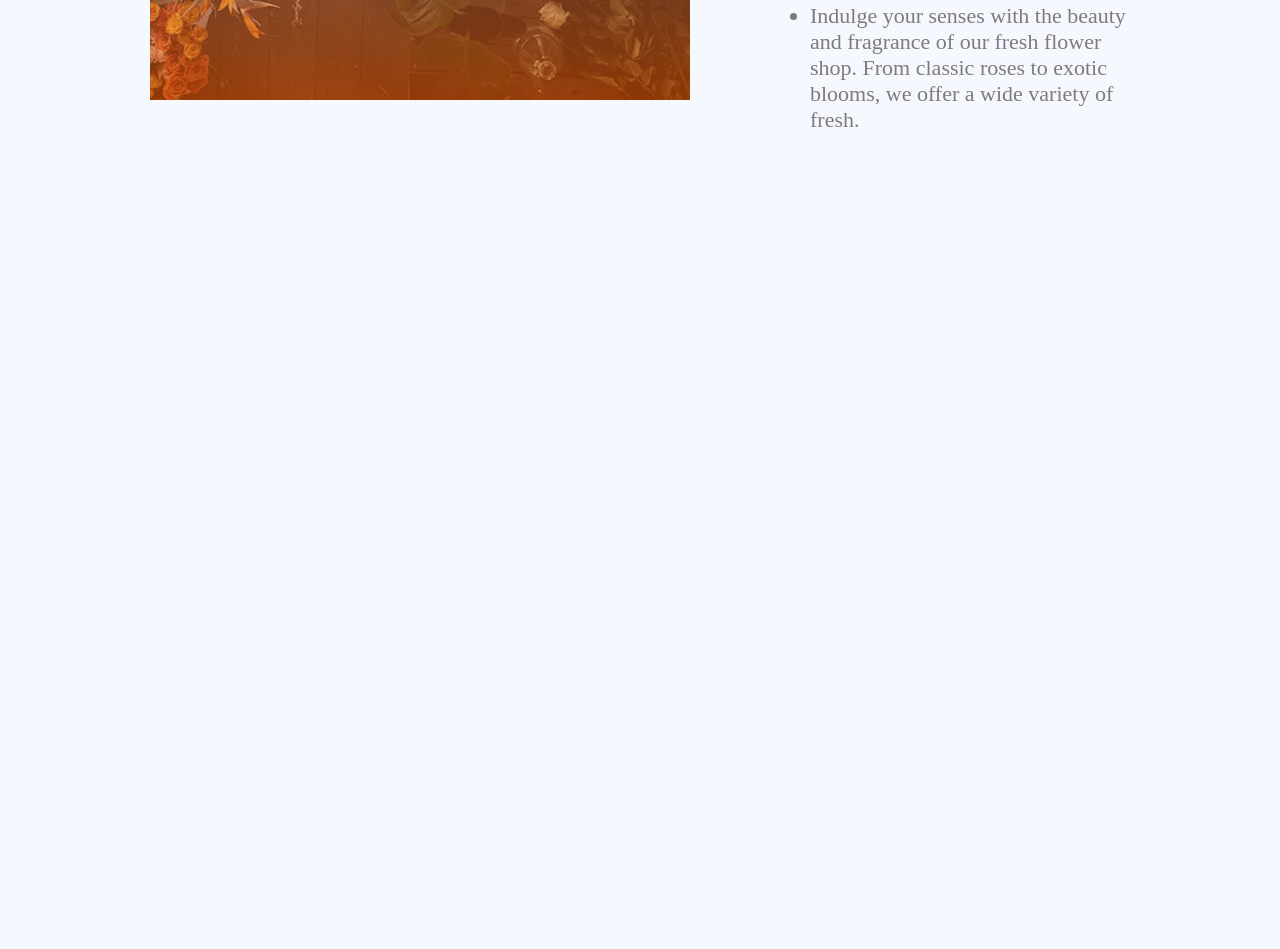
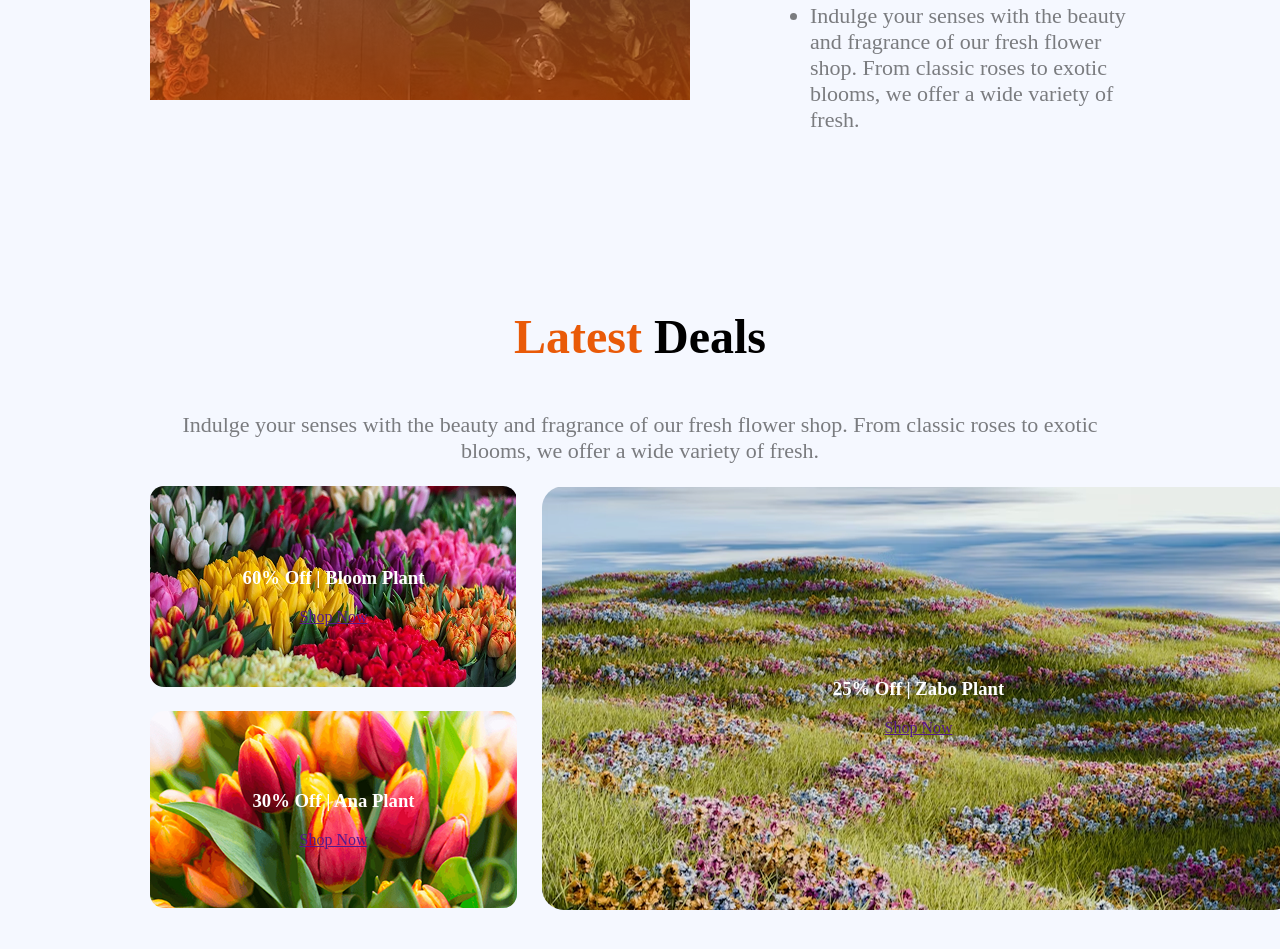
Before and after one commit to jihanurrahman33/B12A02-Responsive-Flowers, a plain HTML site: page index.html in a window 1280 px wide. Shown: the part 2593-3542 px from the top of the page. Before the commit the page ends 2902 px from the top, so only its background shows below. Drawn offline with Linux system fonts and the light colour scheme.

Commit message:
Latest deal section ui in progress

```diff
--- a/index.html
+++ b/index.html
@@ -140,7 +140,27 @@
 
        <!-- latest deal section -->
         <section class="latest-deal-section">
+           <div class="latest-deal-info-container noto-serif">
+            <h3><span>Latest</span> Deals</h3>
+            <p>Indulge your senses with the beauty and fragrance of our fresh flower shop. From classic roses to exotic blooms, we offer a wide variety of fresh.</p>
+           </div>
+           <div class="latest-deal-img-banner-container">
+             <div class="left">
+              <div class="bloom-plant">
+                <h3>60% Off | Bloom Plant</h3>
+                <a href="">Shop Now</a>
+             </div>
+             <div class="ana-plant">
+                <h3>30% Off | Ana  Plant</h3>
+                <a href="">Shop Now</a>
+             </div>
+             </div>
+             <div id="zabo" class="zabo-plant">
+                <h3>25% Off | Zabo Plant</h3>
+                <a href="">Shop Now</a>
+             </div>
 
+           </div>
         </section>
     </main>
     <footer></footer>
--- a/styles/style.css
+++ b/styles/style.css
@@ -178,6 +178,79 @@ body {
   margin-bottom: 20px;
 }
 
+
+/* latest deal section related styles */
+.latest-deal-section{
+  margin: 130px 150px;
+text-align: center;
+}
+.latest-deal-info-container h3{
+  font-size: 3rem;
+  font-weight: bold;
+}
+.latest-deal-info-container span{
+  color: #e95a08;
+}
+.latest-deal-info-container p{
+  color:  rgba(0, 0, 0, 0.5);
+  font-size: 1.375rem;
+}
+
+.latest-deal-img-banner-container{
+  display: grid;
+  grid-template-columns: repeat(3,1fr);
+  gap: 25px;
+}
+#zabo{
+  grid-column: span 2;
+  border-radius: 22px;
+  width: 753px;
+  height: 424px;
+}
+
+.bloom-plant{
+  background-image: url("../assets/deal-bloom.png");
+  filter: brightness(1);
+  background-repeat: no-repeat;
+  border-radius: 14px;
+  width: 367px;
+  height: 201px;
+   display: flex;
+  flex-direction: column;
+  justify-content: center;
+  color: white;
+
+
+}
+.left{
+  display: flex;
+  flex-direction: column;
+  gap: 24px;
+}
+.zabo-plant{
+  background-image: url("../assets/deal-zabo.png");
+  background-repeat: no-repeat;
+
+  display: flex;
+  flex-direction: column;
+  justify-content: center;
+  color: white;
+
+}
+.ana-plant{
+  background-image: url("../assets/deal-ana.png");
+  background-repeat: no-repeat;
+   border-radius: 14px;
+   width: 367px;
+   height: 197px;
+     display: flex;
+  flex-direction: column;
+  justify-content: center;
+  color: white;
+}
+
+
+
 /* responsive media query */
 @media screen and (max-width: 576px) {
     .products-container{
```
